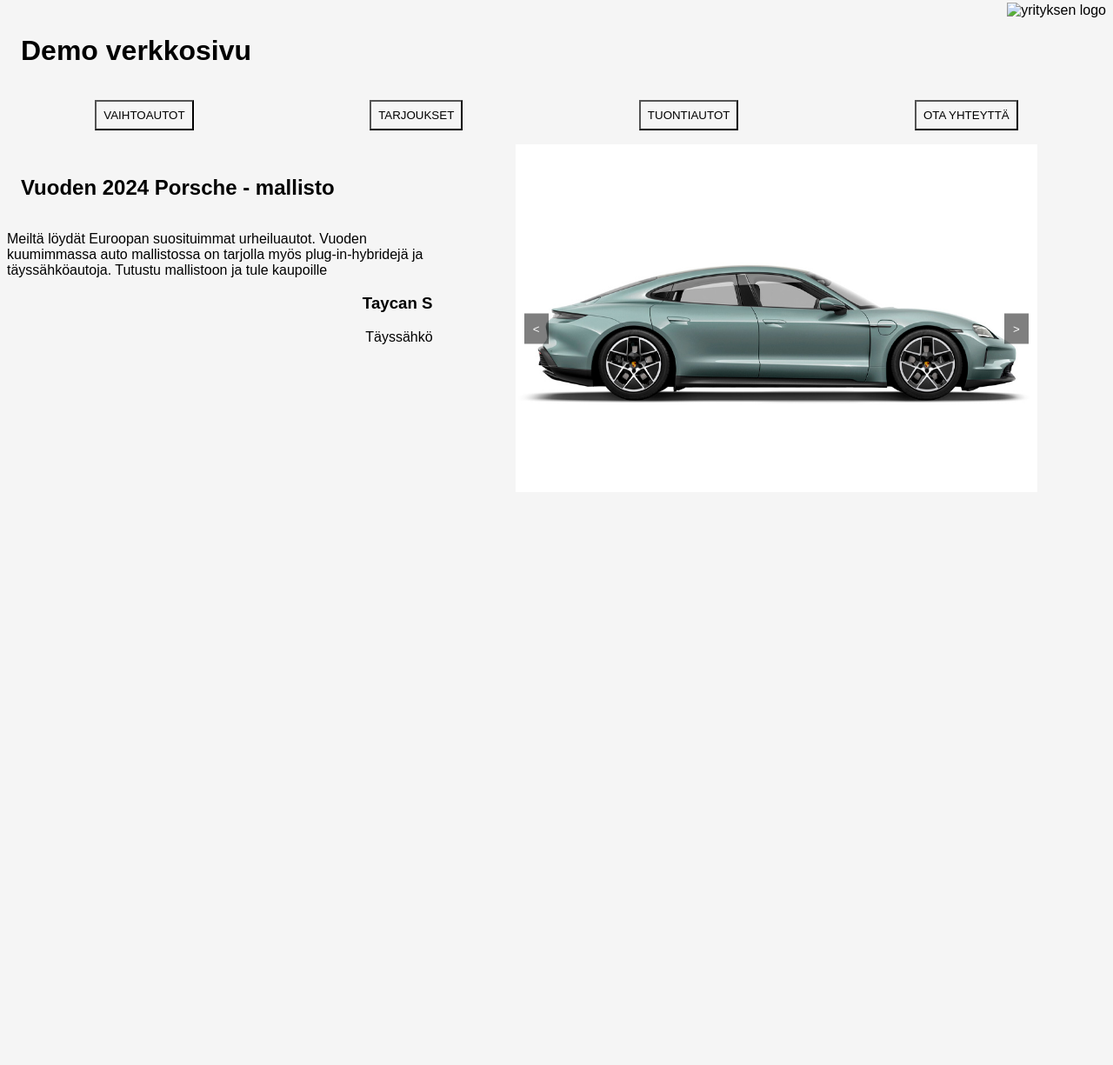
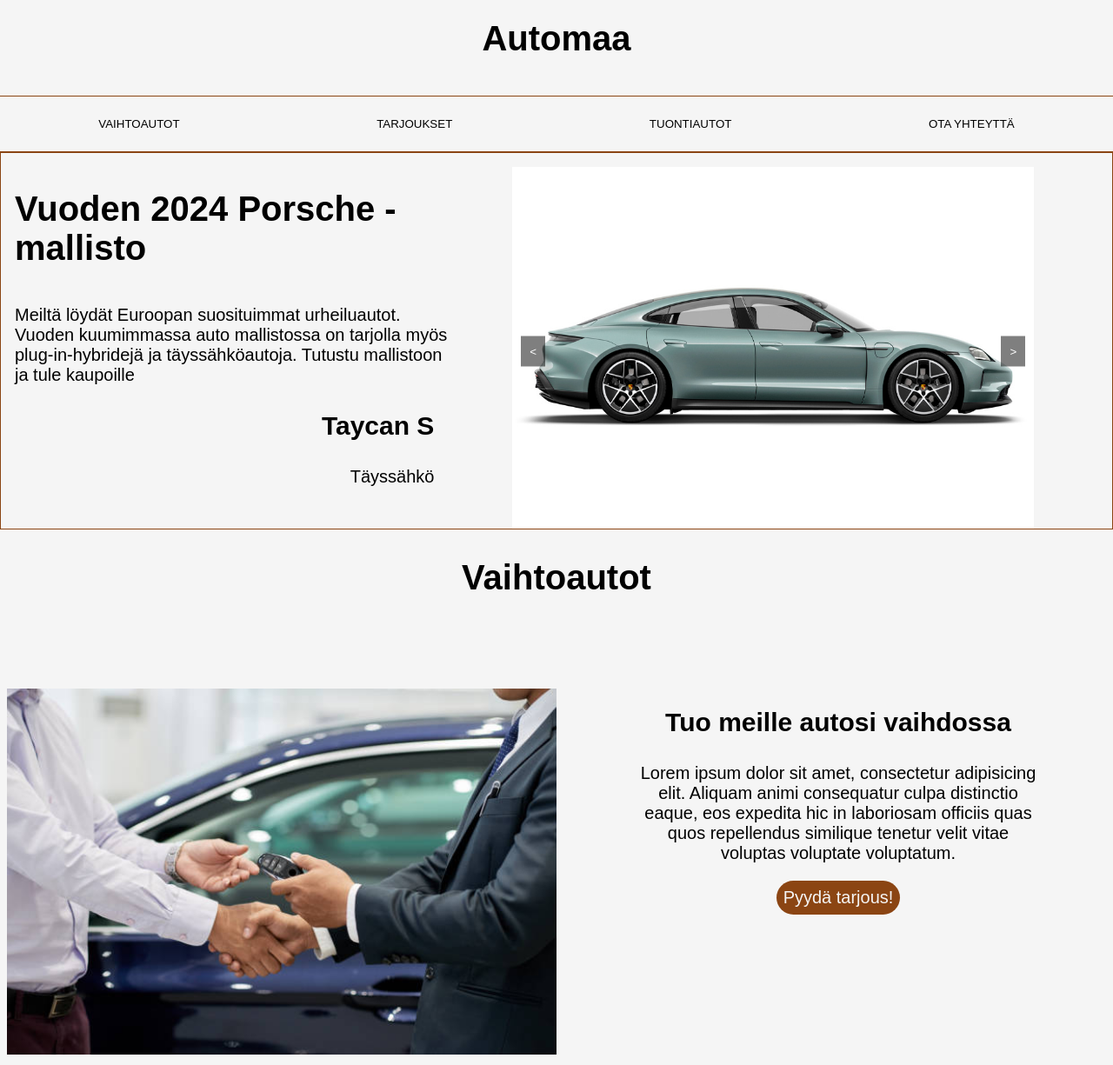
Before and after one commit to Jannassl/VerkkosivuDemo, a website: page src/etusivu.html in a window 1280 px wide. Shown: the part 5-1230 px from the top of the page at 87% size. Before the commit the page ends 800 px from the top, so only its background shows below. Drawn offline with Linux system fonts and the light colour scheme.

Commit message:
vaihtoautot sivu osuus

```diff
--- a/src/css/etusivu.css
+++ b/src/css/etusivu.css
@@ -1,49 +1,67 @@
 body{
     font-family: 'Arial',sans-serif;
     background: whitesmoke;
+    margin: auto;
 }
 
 header{
     display: flex;
     justify-content: center;
-    justify-content: space-between;
 }
 header img{
     height: 100%;
     background: transparent;
 
 }
-h1, h2{
-    padding: 1rem;
+h1{
+    padding-bottom: 1rem;
+    font-size: 40px;
 }
+
 nav {
     display: flex;
+    padding-top: 1rem;
+    padding-bottom: 1rem;
     justify-content: center;
     justify-content: space-around;
+    border-top: 1px solid saddlebrown;
+    border-bottom: 1px solid saddlebrown;
 }
 
 nav button{
     background: transparent;
     padding: 0.5rem;
+    border: none;
 }
 nav button:hover{
-    background-color: rgba(0, 0, 0, 0.2);
+    background-color:saddlebrown;
     cursor: pointer;
+    color: whitesmoke;
 }
 #MainContent{
     height: 400px;
-    padding-top: 1rem;
+    padding: 1rem;
     display: flex;
     overflow: hidden;
+    border: 1px solid saddlebrown;
 
 }
 .KaruselliTekstiHolder {
     position: relative;
     width: 40%;
 }
+.KaruselliTekstiHolder p{
+    font-size: 20px;
+}
 .ModelInfo{
     text-align: right;
     padding-right: 1rem;
+}
+#modelName{
+    font-size: 30px;
+}
+#modelDetail{
+    font-size: 20px;
 }
 
 
@@ -90,3 +108,48 @@
 #nextBtn {
     right: 10px;
 }
+.vaihtoautot{
+    display: flex;
+}
+.vaihtoautoHeader h2 {
+    font-size: 40px;
+    text-align: center;
+    padding-bottom: 4rem;
+}
+.vaihtoautoImageHolder{
+    padding: 0.5rem;
+    width: 50%;
+}
+.vaihtoautotTekstiHolder{
+    width: 50%;
+    text-align: center;
+}
+.vaihtoautotTekstiHolder h3{
+    font-size: 30px;
+    text-align: center;
+}
+.vaihtoautotTekstiHolder p{
+    font-size: 20px;
+    padding-right: 5rem;
+    padding-left: 5rem;
+}
+.vaihtoautoImageHolder img {
+    width: 100%;
+    height: auto;
+    object-fit: cover;
+}
+#teeTarjous{
+    background-color: saddlebrown;
+    padding: 0.5rem;
+    border: none;
+    font-size: 20px;
+    color: whitesmoke;
+    border-radius: 3rem;
+}
+#teeTarjous:hover{
+    background-color:transparent;
+    cursor: pointer;
+    border-radius: 3rem;
+    border: 1px solid black;
+    color: black;
+}
--- a/src/etusivu.html
+++ b/src/etusivu.html
@@ -2,14 +2,14 @@
 <html lang="fi">
 <head>
     <meta charset="UTF-8">
+    <meta name="viewport" content="width=device-width, initial-scale=1.0">
     <link rel="stylesheet" href="css/etusivu.css">
     <script src="js/etusivu.js" defer></script>
     <title>Demo</title>
 </head>
 <body>
   <header>
-    <h1>Demo verkkosivu</h1>
-      <img src="" alt="yrityksen logo">
+    <h1>Automaa</h1>
   </header>
 
   <nav>
@@ -20,7 +20,7 @@
   </nav>
   <div id="MainContent">
       <div class="KaruselliTekstiHolder">
-          <h2>Vuoden 2024 Porsche - mallisto</h2>
+          <h1>Vuoden 2024 Porsche - mallisto</h1>
           <p>
               Meiltä löydät Euroopan suosituimmat urheiluautot.
               Vuoden kuumimmassa auto mallistossa on tarjolla myös plug-in-hybridejä ja
@@ -42,7 +42,22 @@
               <button id="prevBtn"><</button>
               <button id="nextBtn">></button>
           </div>
-
+      </div>
+  </div>
+  <div class="vaihtoautoHeader">
+      <h2>Vaihtoautot</h2>
+  </div>
+  <div class="vaihtoautot">
+      <div class="vaihtoautoImageHolder">
+          <img src="./resources/carDeal.jpg" alt="autodiili kuva">
+      </div>
+      <div class="vaihtoautotTekstiHolder">
+          <h3>Tuo meille autosi vaihdossa</h3>
+          <p>Lorem ipsum dolor sit amet, consectetur adipisicing elit. Aliquam animi consequatur culpa distinctio eaque,
+              eos expedita hic in laboriosam officiis quas quos repellendus similique tenetur velit vitae voluptas voluptate voluptatum.
+          </p>
+          <button id="teeTarjous">Pyydä tarjous!</button>
+      </div>
       </div>
   </div>
 
```
Also changed, not shown: src/resources/carDeal.jpg (added).
